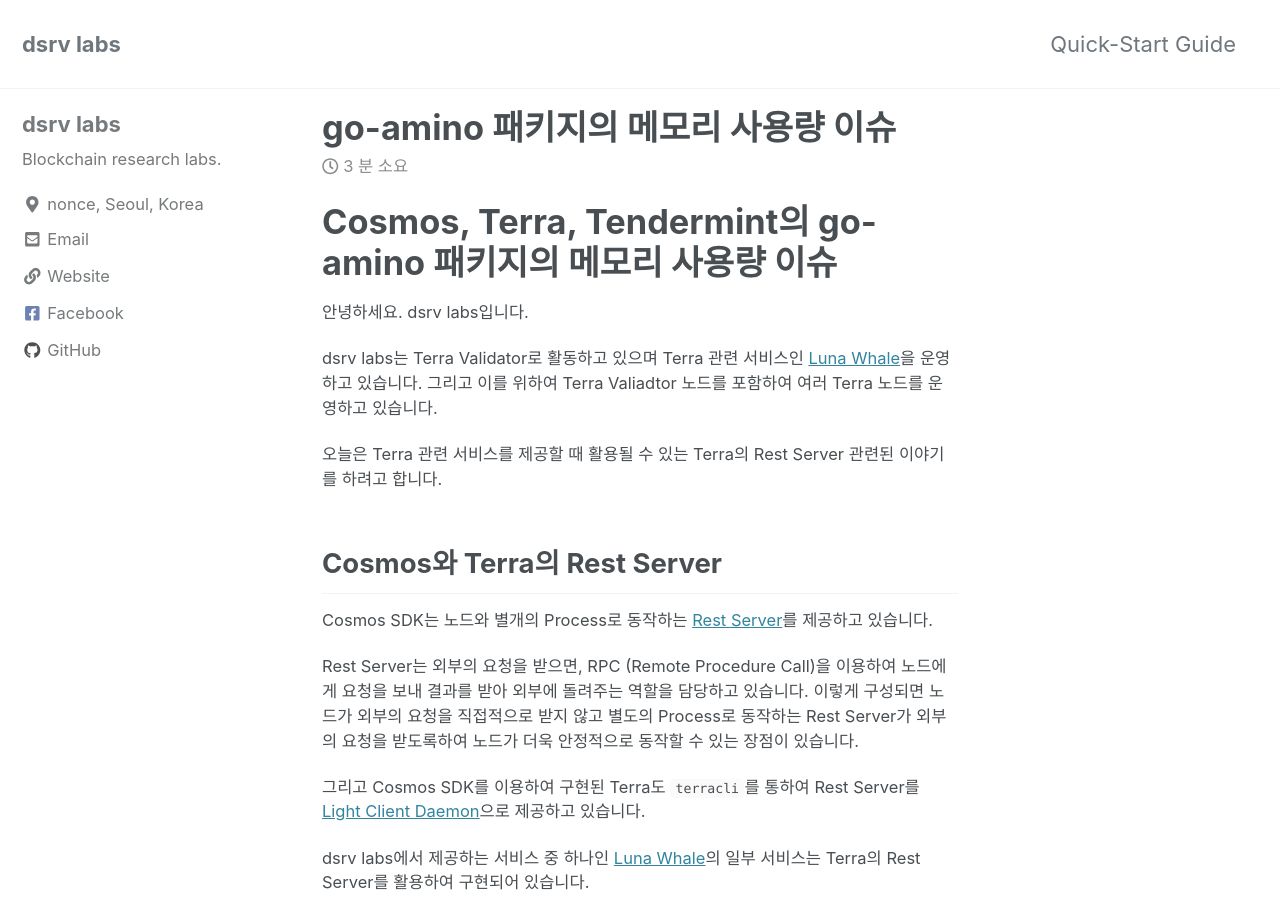
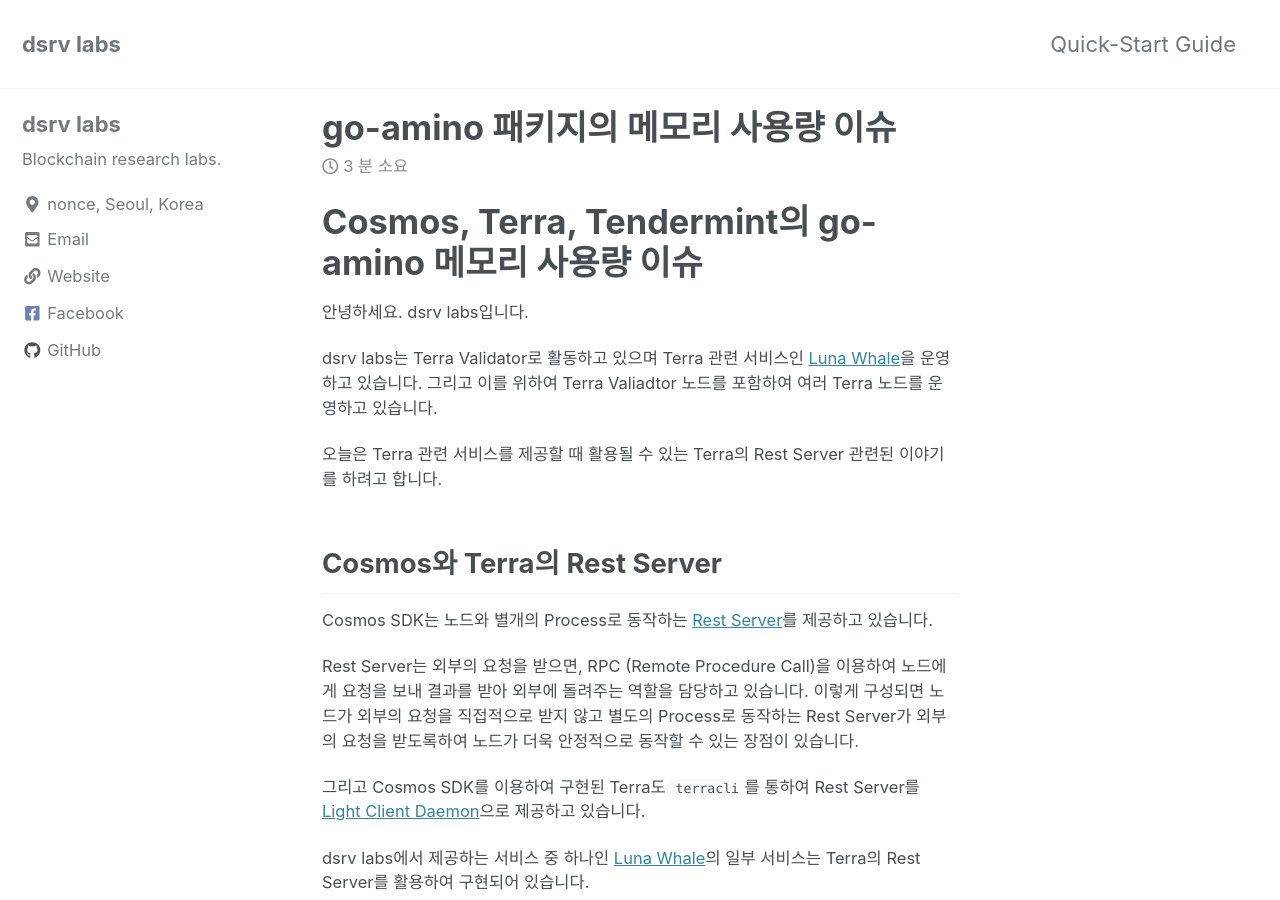
Before and after one commit to dsrvlabs/dsrvlabs.github.io, a Jekyll site: the page built from _posts/2019-09-24-terrad_out_of_memory.md, in a window 1280 px wide and 900 px high. Built offline with Jekyll 4.4.1, drawn with Linux system fonts in a browser that asks for light colours; cached includes are drawn as plain includes; nearby versions of some CDN libraries; comment, search, counter and statistics services are not loaded.

Commit message:
Update
Update

Signed-off-by: Hyung-Kyu Choi <hyungkyu.choi@gmail.com>

```diff
--- a/_posts/2019-09-24-terrad_out_of_memory.md
+++ b/_posts/2019-09-24-terrad_out_of_memory.md
@@ -4,7 +4,7 @@
 categories: blog news
 comments: true
 ---
-# Cosmos, Terra, Tendermint의 go-amino 패키지의 메모리 사용량 이슈
+# Cosmos, Terra, Tendermint의 go-amino 메모리 사용량 이슈
 
 안녕하세요. dsrv labs입니다.
 
```
